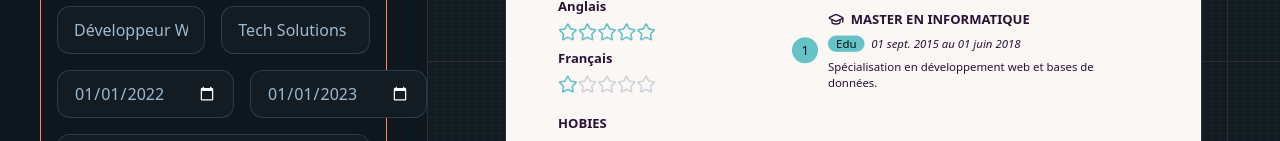
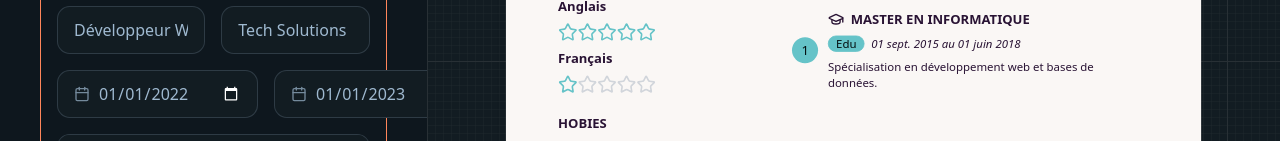
Before and after one commit to abdourrazak/easy-CV-, a Next.js app: page / in a window 1280 px wide. Shown: the part 659-800 px from the top of the page. Built offline with nearby package versions, Linux system fonts and the light colour scheme.

Commit message:
feat: Ajouter des icônes de calendrier aux champs de date dans Expériences et Éducations

```diff
--- a/app/components/EducationForm.tsx
+++ b/app/components/EducationForm.tsx
@@ -1,5 +1,5 @@
 import { Education } from '@/type';
-import { Plus, Trash2 } from 'lucide-react';
+import { Plus, Trash2, Calendar } from 'lucide-react';
 import React, { useState } from 'react'
 
 type Props = {
@@ -79,20 +79,26 @@ const EducationForm: React.FC<Props> = ({ educations, setEducations }) => {
                     </div>
 
                     <div className='flex justify-between'>
+                        <label className='input input-bordered flex items-center gap-2 w-full'>
+                            <Calendar className='w-4 h-4 opacity-70' />
                             <input
                                 type="date"
                                 placeholder='Date de début'
                                 value={edu.startDate}
                                 onChange={(e) => handleExistingChange(index, 'startDate', e.target.value)}
-                            className='input input-bordered w-full'
+                                className='grow'
                             />
+                        </label>
+                        <label className='input input-bordered flex items-center gap-2 w-full ml-4'>
+                            <Calendar className='w-4 h-4 opacity-70' />
                             <input
                                 type="date"
                                 placeholder='Date de fin'
                                 value={edu.endDate}
                                 onChange={(e) => handleExistingChange(index, 'endDate', e.target.value)}
-                            className='input input-bordered w-full ml-4'
+                                className='grow'
                             />
+                        </label>
                     </div>
 
                     <textarea
@@ -124,6 +130,8 @@ const EducationForm: React.FC<Props> = ({ educations, setEducations }) => {
                 </div>
 
                 <div className='flex justify-between'>
+                    <label className='input input-bordered flex items-center gap-2 w-full'>
+                        <Calendar className='w-4 h-4 opacity-70' />
                         <input
                             type="text"
                             placeholder='Date de début'
@@ -133,8 +141,11 @@ const EducationForm: React.FC<Props> = ({ educations, setEducations }) => {
                             }}
                             value={newEducation.startDate}
                             onChange={(e) => handleChange(e, 'startDate')}
-                        className='input input-bordered w-full'
+                            className='grow'
                         />
+                    </label>
+                    <label className='input input-bordered flex items-center gap-2 w-full ml-4'>
+                        <Calendar className='w-4 h-4 opacity-70' />
                         <input
                             type="text"
                             placeholder='Date de fin'
@@ -144,8 +155,9 @@ const EducationForm: React.FC<Props> = ({ educations, setEducations }) => {
                             }}
                             value={newEducation.endDate}
                             onChange={(e) => handleChange(e, 'endDate')}
-                        className='input input-bordered w-full ml-4'
+                            className='grow'
                         />
+                    </label>
                 </div>
 
                 <textarea
--- a/app/components/ExperienceForm.tsx
+++ b/app/components/ExperienceForm.tsx
@@ -1,5 +1,5 @@
 import { Experience } from '@/type';
-import { Plus, Trash2 } from 'lucide-react';
+import { Plus, Trash2, Calendar } from 'lucide-react';
 import React, { useState } from 'react'
 
 type Props = {
@@ -82,20 +82,26 @@ const ExperienceForm: React.FC<Props> = ({ experience, setExperiences }) => {
                     </div>
 
                     <div className='flex justify-between'>
+                        <label className='input input-bordered flex items-center gap-2 w-full'>
+                            <Calendar className='w-4 h-4 opacity-70' />
                             <input
                                 type="date"
                                 placeholder='Date de début'
                                 value={exp.startDate}
                                 onChange={(e) => handleExistingChange(index, 'startDate', e.target.value)}
-                            className='input input-bordered w-full'
+                                className='grow'
                             />
+                        </label>
+                        <label className='input input-bordered flex items-center gap-2 w-full ml-4'>
+                            <Calendar className='w-4 h-4 opacity-70' />
                             <input
                                 type="date"
                                 placeholder='Date de fin'
                                 value={exp.endDate}
                                 onChange={(e) => handleExistingChange(index, 'endDate', e.target.value)}
-                            className='input input-bordered w-full ml-4'
+                                className='grow'
                             />
+                        </label>
                     </div>
                     <textarea
                         placeholder='Description'
@@ -126,6 +132,8 @@ const ExperienceForm: React.FC<Props> = ({ experience, setExperiences }) => {
                 </div>
 
                 <div className='flex justify-between'>
+                    <label className='input input-bordered flex items-center gap-2 w-full'>
+                        <Calendar className='w-4 h-4 opacity-70' />
                         <input
                             type="text"
                             placeholder='Date de début'
@@ -135,8 +143,11 @@ const ExperienceForm: React.FC<Props> = ({ experience, setExperiences }) => {
                             }}
                             value={newExperience.startDate}
                             onChange={(e) => handleChange(e, 'startDate')}
-                        className='input input-bordered w-full'
+                            className='grow'
                         />
+                    </label>
+                    <label className='input input-bordered flex items-center gap-2 w-full ml-4'>
+                        <Calendar className='w-4 h-4 opacity-70' />
                         <input
                             type="text"
                             placeholder='Date de fin'
@@ -146,8 +157,9 @@ const ExperienceForm: React.FC<Props> = ({ experience, setExperiences }) => {
                             }}
                             value={newExperience.endDate}
                             onChange={(e) => handleChange(e, 'endDate')}
-                        className='input input-bordered w-full ml-4'
+                            className='grow'
                         />
+                    </label>
                 </div>
                 <textarea
                     placeholder='Description'
```
Lines whose indentation alone changed are shown as unchanged.
